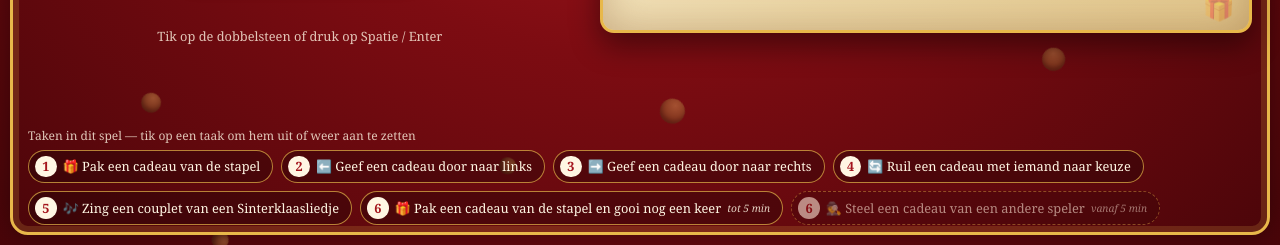
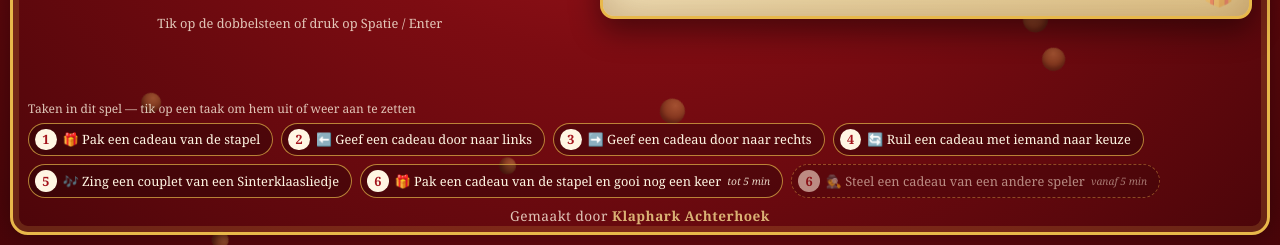
Before and after one commit to klapharkachterhoek/Sinterklaasspel, a plain HTML site: page index.html in a window 1280 px wide. Shown: the part 555-800 px from the top of the page. Drawn offline with Linux system fonts and the light colour scheme; no server answers.

Commit message:
Maker Klaphark Achterhoek onderaan toegevoegd
Co-Authored-By: Claude Opus 5.5 <noreply@anthropic.com>
Claude-Session: https://claude.ai/code/session_01DvtYpJkEEUhsoALmgDDzYB

```diff
--- a/index.html
+++ b/index.html
@@ -130,6 +130,8 @@
   /* ---------- Takenstrook ---------- */
   footer { min-height: 0; }
   #strooktitel { font-size: clamp(12px, 1.5vmin, 15px); opacity: .8; margin-bottom: 6px; }
+  #maker { text-align: center; font-size: clamp(12px, 1.7vmin, 17px); opacity: .8; margin-top: 8px; letter-spacing: .5px; }
+  #maker b { color: var(--goudlicht); font-weight: bold; }
   #strook { display: flex; gap: 8px; flex-wrap: wrap; max-height: 18vh; overflow: auto; }
   .chip { display: flex; align-items: center; gap: 6px; border-radius: 999px; padding: 5px 12px 5px 6px;
     font-size: clamp(12px, 1.6vmin, 16px); border: 1px solid rgba(232,184,74,.7);
@@ -287,6 +289,7 @@
   <footer>
     <div id="strooktitel">Taken in dit spel — tik op een taak om hem uit of weer aan te zetten</div>
     <div id="strook"></div>
+    <div id="maker">Gemaakt door <b>Klaphark Achterhoek</b></div>
   </footer>
 </div>
 
```
Also changed, not shown: 1 other file.
